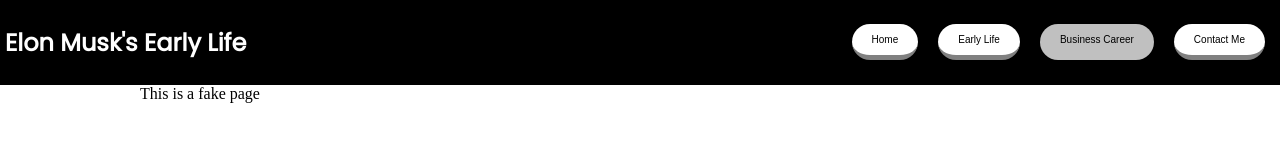
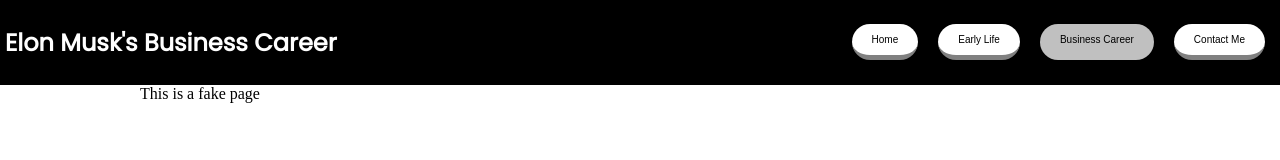
Before and after one commit to aidenyint/assignment-4, a plain HTML site: page business-career.html in a window 1280 px wide. Drawn offline with Linux system fonts and the light colour scheme.

Commit message:
Add files via upload

```diff
--- a/business-career.html
+++ b/business-career.html
@@ -4,13 +4,12 @@
     <meta charset="UTF-8" />
     <meta http-equiv="X-UA-Compatible" content="IE=edge" />
     <meta name="viewport" content="width=device-width, initial-scale=1.0" />
-    <link href="images/favicon.png" rel="icon" type="image/x-icon" />
     <link rel="stylesheet" href="style.css" />
     <title>Elon Musk's Business Career</title>
   </head>
   <body>
     <div class="header-subpage">
-      <h2>Elon Musk's Early Life</h2>
+      <h2>Elon Musk's Business Career</h2>
       <div class="menu-subpage">
         <a href="index.html" class="btn-subpage">Home</a>
         <a href="early-life.html" class="btn-subpage">Early Life</a>
```
Also changed, not shown: index.html (+1 -0 lines).
